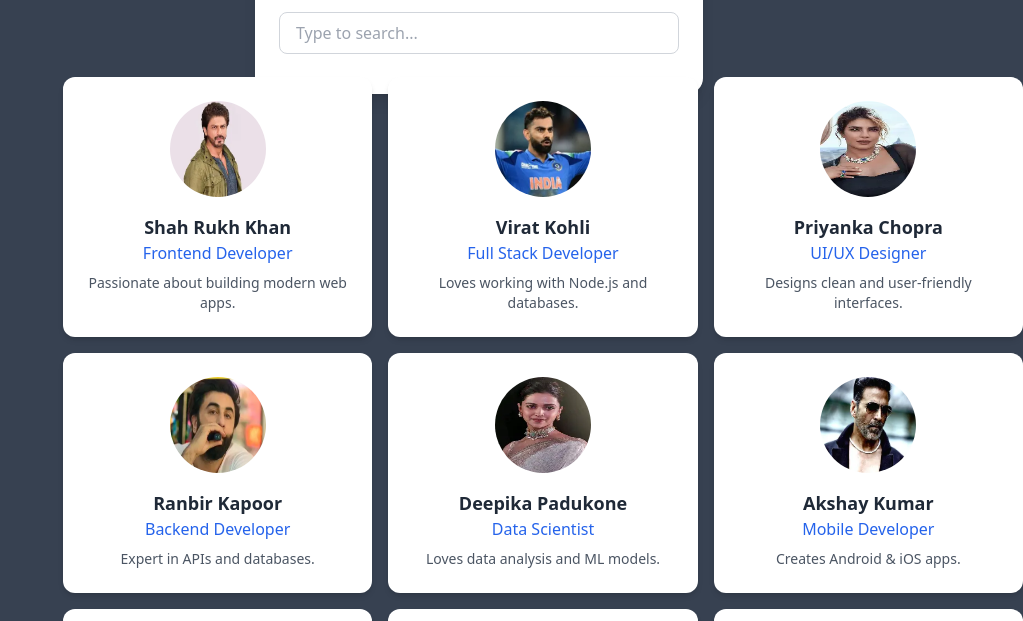
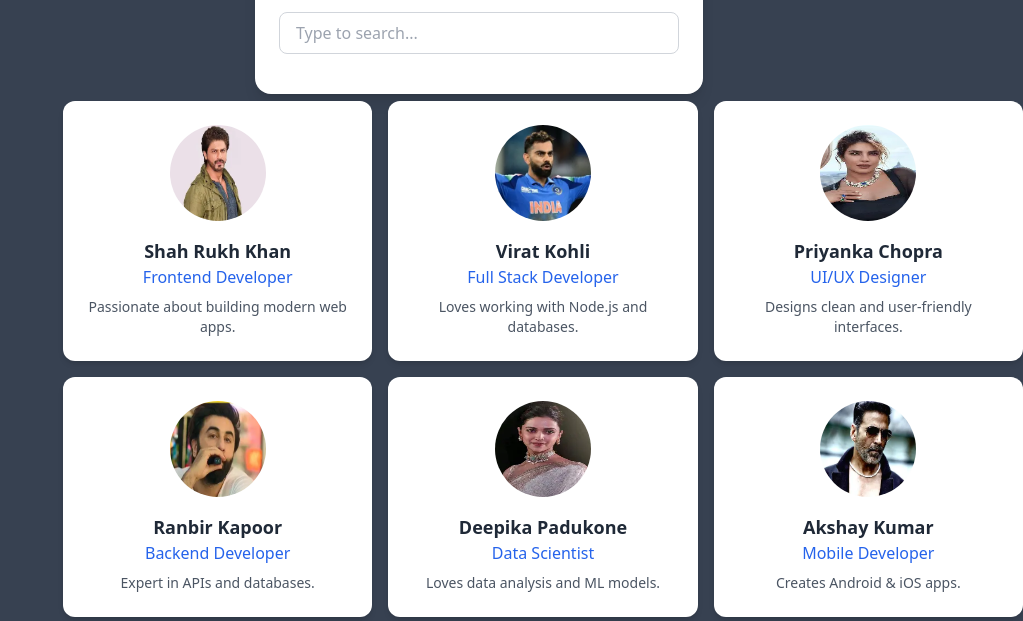
Before and after one commit to shbhansh66/Real-Time-search, a website: page index.html in a window 1280 px wide. Shown: the part 331-952 px from the top of the page, without its empty margins (257-1280 px from the left). Drawn offline with nearby package versions, Linux system fonts and the light colour scheme.

Commit message:
Update index.html

```diff
--- a/index.html
+++ b/index.html
@@ -23,7 +23,7 @@
     <!-- List -->
 
   </div>
-  <div id="container" class="grid grid-cols-1 sm:grid-cols-2 lg:grid-cols-3 gap-4 absolute top-[51%] left-[25%]"></div>
+  <div id="container" class="grid grid-cols-1 sm:grid-cols-2 lg:grid-cols-3 gap-4 absolute top-[54%] left-[25%]"></div>
 
 
  <script src="script.js"></script>
```
